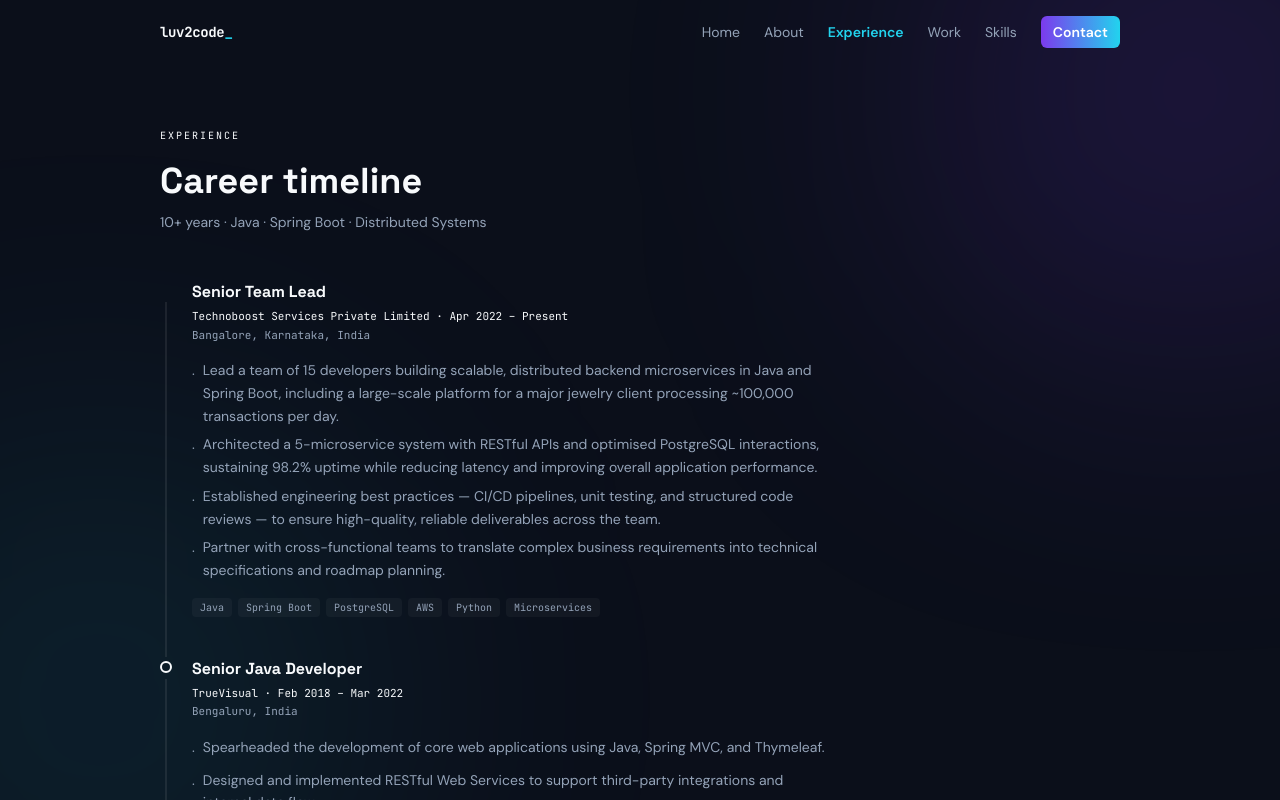
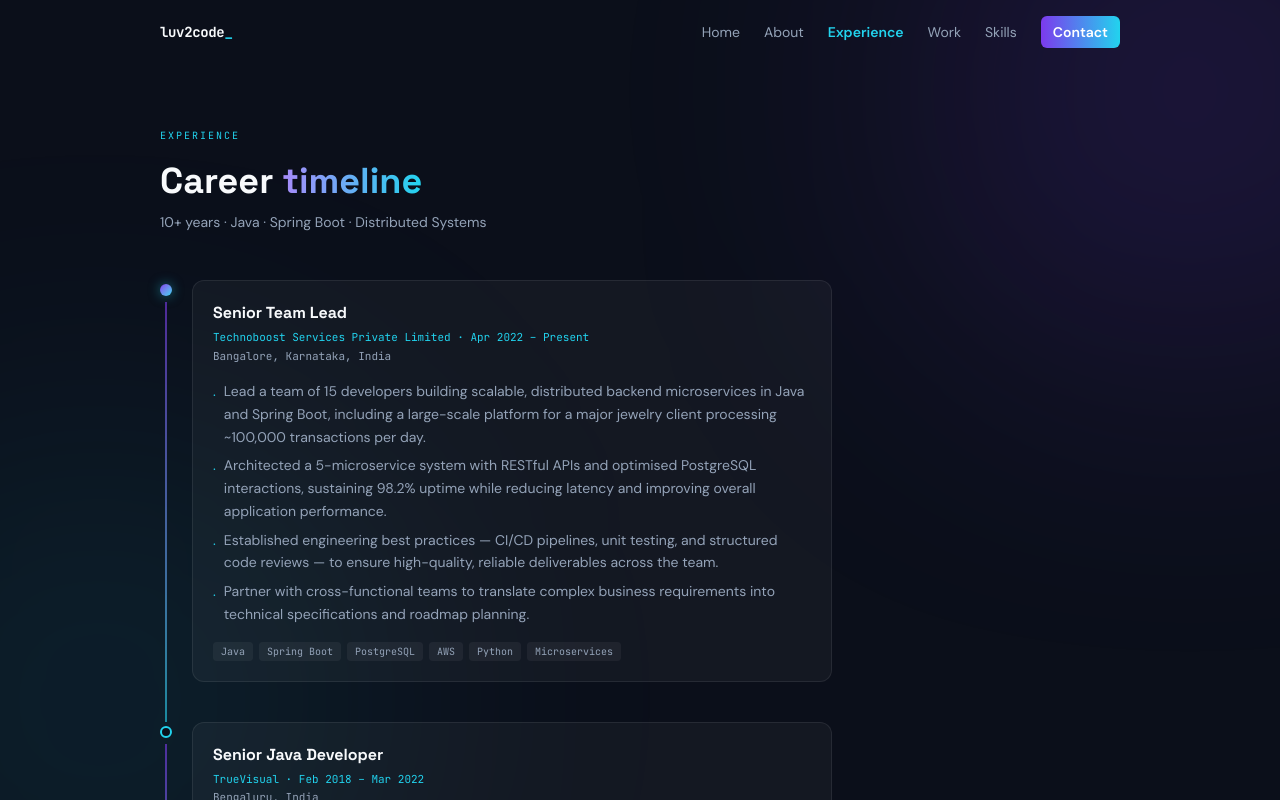
Before and after one commit to dangi-ai/dangi-ai.github.io, a Next.js app: page /experience in a window 1280 px wide. Shown: the top 800 px of the page. Built offline with nearby package versions, Linux system fonts and the light colour scheme.

Commit message:
feat: gradient timeline with glass entry cards

```diff
--- a/src/app/experience/page.tsx
+++ b/src/app/experience/page.tsx
@@ -12,11 +12,11 @@ export const metadata: Metadata = {
 export default function ExperiencePage() {
   return (
     <div className="max-w-5xl mx-auto px-8 py-16">
-      <p className="font-mono text-[10px] text-accent uppercase tracking-[0.2em] mb-4">
+      <p className="font-mono text-[10px] text-cyan uppercase tracking-[0.2em] mb-4">
         Experience
       </p>
       <h1 className="font-display text-4xl font-bold text-ink leading-tight mb-2">
-        Career timeline
+        Career <span className="gradient-text">timeline</span>
       </h1>
       <p className="text-muted text-sm mb-12">10+ years · Java · Spring Boot · Distributed Systems</p>
 
@@ -38,11 +38,11 @@ export default function ExperiencePage() {
           {education.map((edu) => (
             <div key={edu.degree} className="flex gap-5">
               <div className="flex flex-col items-center flex-shrink-0 pt-1">
-                <div className="w-3 h-3 rounded-full bg-paper border-2 border-line flex-shrink-0" />
+                <div className="w-3 h-3 rounded-full bg-bg border-2 border-line flex-shrink-0" />
               </div>
               <div>
                 <h3 className="font-display font-bold text-ink text-base">{edu.degree}</h3>
-                <p className="font-mono text-[11px] text-accent mt-1">{edu.institution}</p>
+                <p className="font-mono text-[11px] text-cyan mt-1">{edu.institution}</p>
                 <p className="font-mono text-[11px] text-muted mt-0.5">{edu.period}</p>
                 {edu.notes && (
                   <p className="text-sm text-muted leading-relaxed mt-3">{edu.notes}</p>
--- a/src/components/experience/TimelineEntry.tsx
+++ b/src/components/experience/TimelineEntry.tsx
@@ -12,16 +12,19 @@ export function TimelineEntry({ entry, isLast }: TimelineEntryProps) {
         <div
           className={`w-3 h-3 rounded-full flex-shrink-0 ${
             entry.current
-              ? 'bg-accent'
-              : 'bg-paper border-2 border-accent'
+              ? 'bg-gradient-to-br from-violet to-cyan shadow-[0_0_12px_rgba(34,211,238,0.5)]'
+              : 'bg-bg border-2 border-cyan'
           }`}
         />
-        {!isLast && <div className="w-0.5 flex-1 bg-line mt-1.5" />}
+        {!isLast && (
+          <div className="w-0.5 flex-1 bg-gradient-to-b from-violet/60 to-cyan/60 mt-1.5" />
+        )}
       </div>
 
-      <div className={`pb-10 flex-1 ${isLast ? 'pb-0' : ''}`}>
+      <div className={`flex-1 ${isLast ? '' : 'pb-10'}`}>
+        <div className="card-glass p-5">
           <h3 className="font-display font-bold text-ink text-base">{entry.role}</h3>
-        <p className="font-mono text-[11px] text-accent mt-1">
+          <p className="font-mono text-[11px] text-cyan mt-1">
             {entry.company} · {entry.period}
           </p>
           <p className="font-mono text-[11px] text-muted mt-0.5">{entry.location}</p>
@@ -29,7 +32,7 @@ export function TimelineEntry({ entry, isLast }: TimelineEntryProps) {
           <ul className="mt-4 space-y-1.5">
             {entry.bullets.map((b, i) => (
               <li key={i} className="text-sm text-muted leading-relaxed flex gap-2">
-              <span className="text-accent mt-1 flex-shrink-0" aria-hidden>·</span>
+                <span className="text-cyan mt-1 flex-shrink-0" aria-hidden>·</span>
                 {b}
               </li>
             ))}
@@ -37,12 +40,13 @@ export function TimelineEntry({ entry, isLast }: TimelineEntryProps) {
 
           <div className="flex flex-wrap gap-1.5 mt-4">
             {entry.tech.map(t => (
-            <span key={t} className="bg-surface text-muted font-mono text-[10px] px-2 py-0.5 rounded">
+              <span key={t} className="bg-white/5 text-muted font-mono text-[10px] px-2 py-0.5 rounded">
                 {t}
               </span>
             ))}
           </div>
         </div>
       </div>
+    </div>
   )
 }
```
Lines whose indentation alone changed are shown as unchanged.
